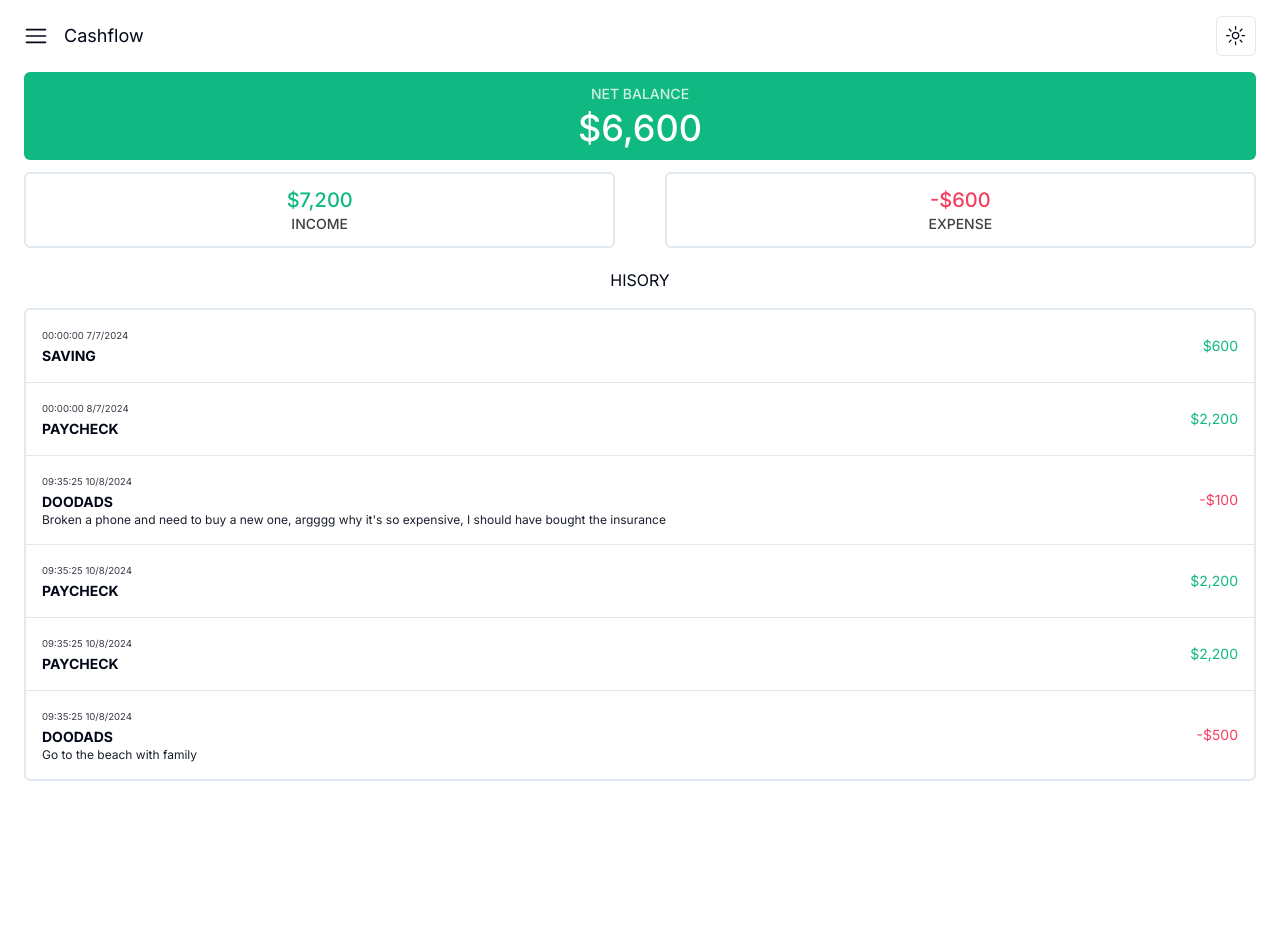
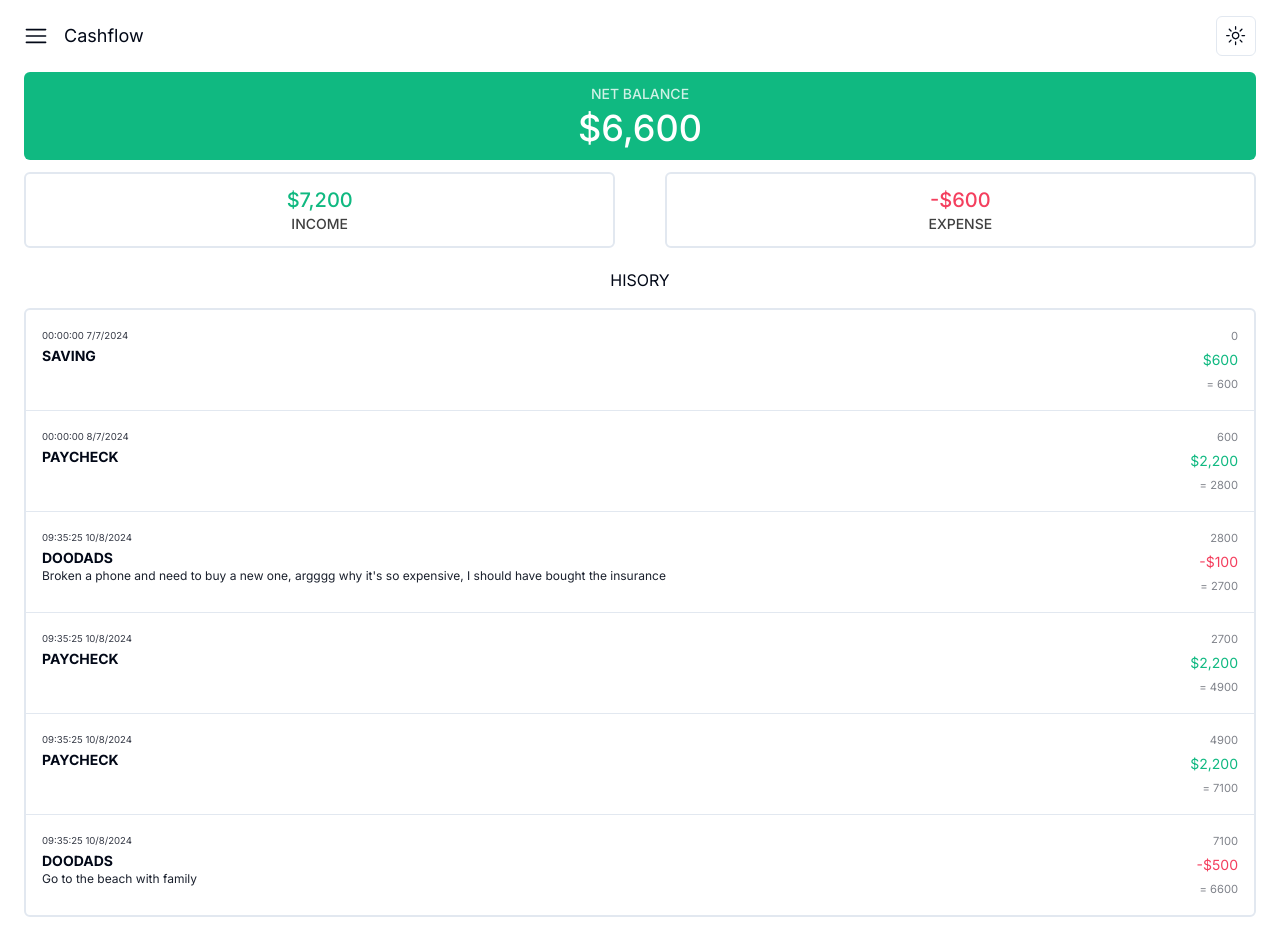
Before and after one commit to khangnguyen213/my-cashflow, a Next.js app: page /cashflow in a window 1280 px wide. Before the commit the page ends 872 px from the top, so only its background shows below. Built offline with nearby package versions, Linux system fonts and the light colour scheme.

Commit message:
add detail cashflow

```diff
--- a/src/app/cashflow/page.tsx
+++ b/src/app/cashflow/page.tsx
@@ -30,6 +30,8 @@ function Cashflow() {
         }
         return acc + block.getAmount();
     }, 0);
+
+    let cash = 0;
     return (
         <main className="flex min-h-screen flex-col items-center gap-2 px-6">
             <div className="w-full mb-8">
@@ -133,8 +135,13 @@ function Cashflow() {
                                                     </AlertDialogContent>
                                                 </AlertDialog>
                                             </TableCell>
-                                            <TableCell
-                                                className={`text-right ${
+                                            <TableCell className="text-right">
+                                                <div className="flex flex-col gap-1">
+                                                    <div className="text-[0.7rem] opacity-50">
+                                                        {cash}
+                                                    </div>
+                                                    <div
+                                                        className={`${
                                                             block.getFlowType() ==
                                                             TransactionFlowType.INCOME
                                                                 ? 'text-emerald-500'
@@ -144,6 +151,18 @@ function Cashflow() {
                                                         {numberToDollar(
                                                             block.getAmount()
                                                         )}
+                                                    </div>
+                                                    <div className="text-[0.7rem] opacity-50">
+                                                        ={' '}
+                                                        {
+                                                            (cash +=
+                                                                block.getAmount())
+                                                        }
+                                                    </div>
+                                                </div>
+                                                {/* {numberToDollar(
+                                                    block.getAmount()
+                                                )} */}
                                             </TableCell>
                                         </TableRow>
                                     );
```
Lines whose indentation alone changed are shown as unchanged.
